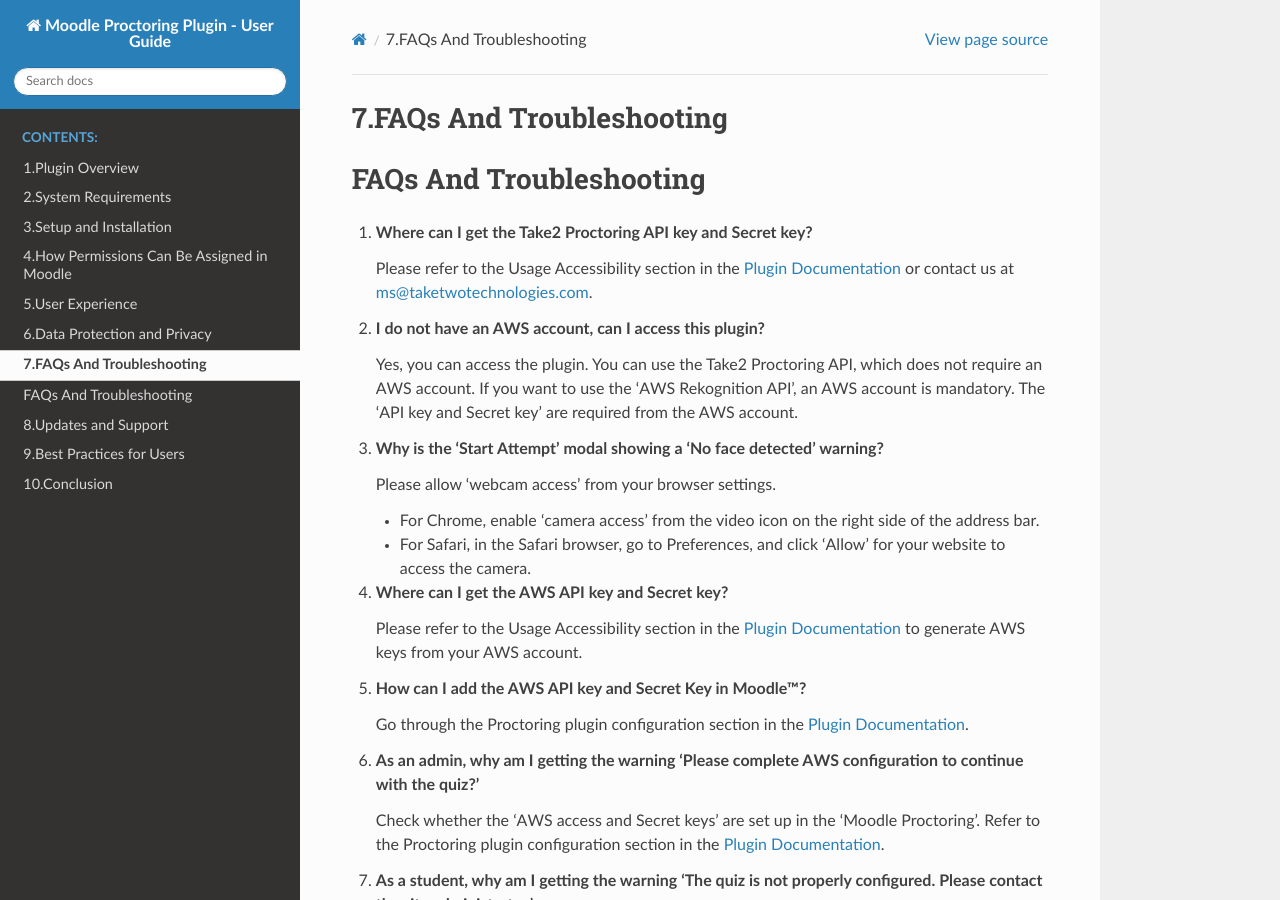
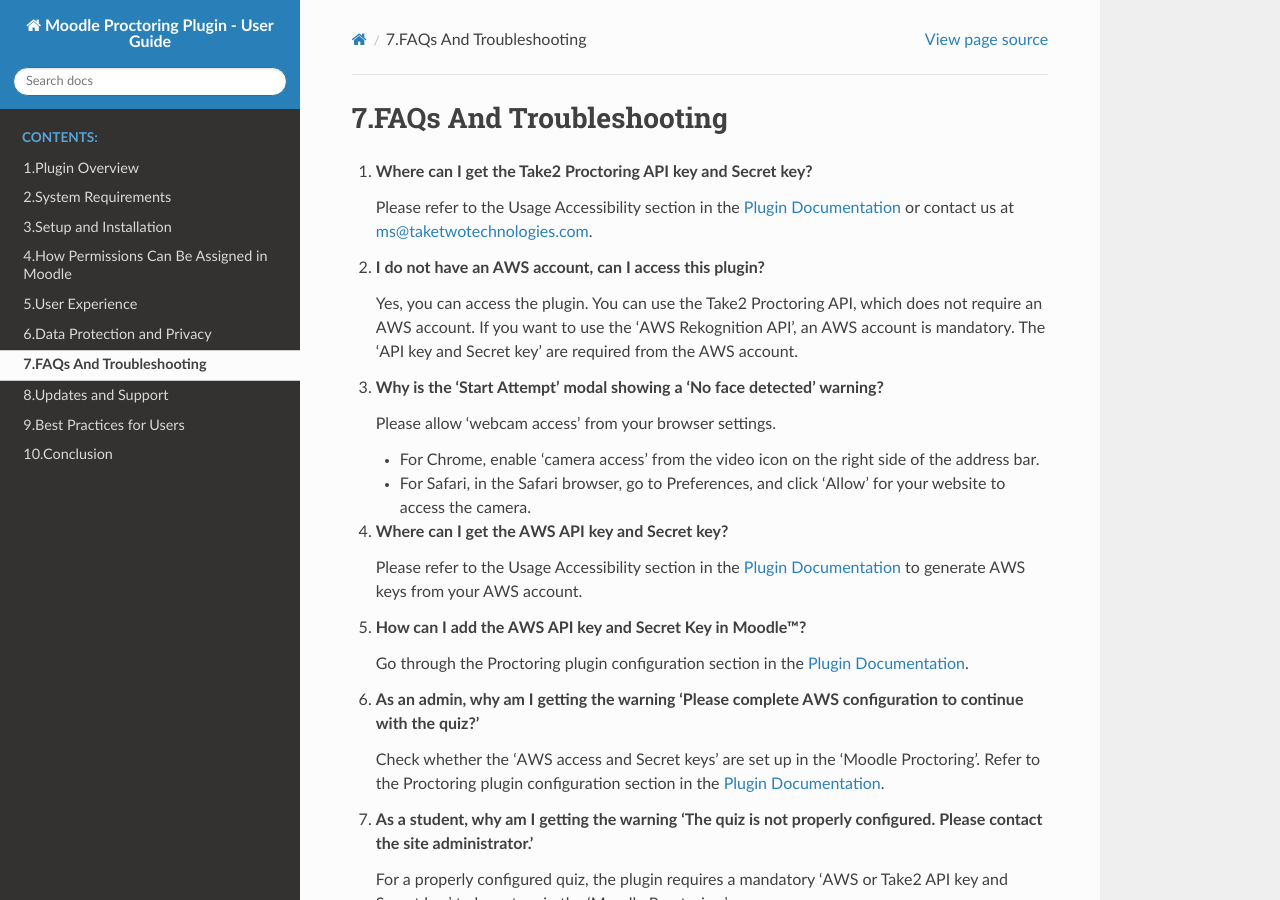
Before and after one commit to Yogeshtake2/readthedoc, a Sphinx documentation site: the page built from docs/source/faq-troubleshooting.rst, in a window 1280 px wide and 900 px high. Built offline with Sphinx 7.4.7 and the Read the Docs theme 3.1.0, drawn with Linux system fonts in a browser that asks for light colours.

Commit message:
Update faq-troubleshooting.rst

```diff
--- a/docs/source/faq-troubleshooting.rst
+++ b/docs/source/faq-troubleshooting.rst
@@ -1,8 +1,6 @@
 7.FAQs And Troubleshooting
 ====================================
 
-FAQs And Troubleshooting
-=======================
 
 1. **Where can I get the Take2 Proctoring API key and Secret key?**
 
```
